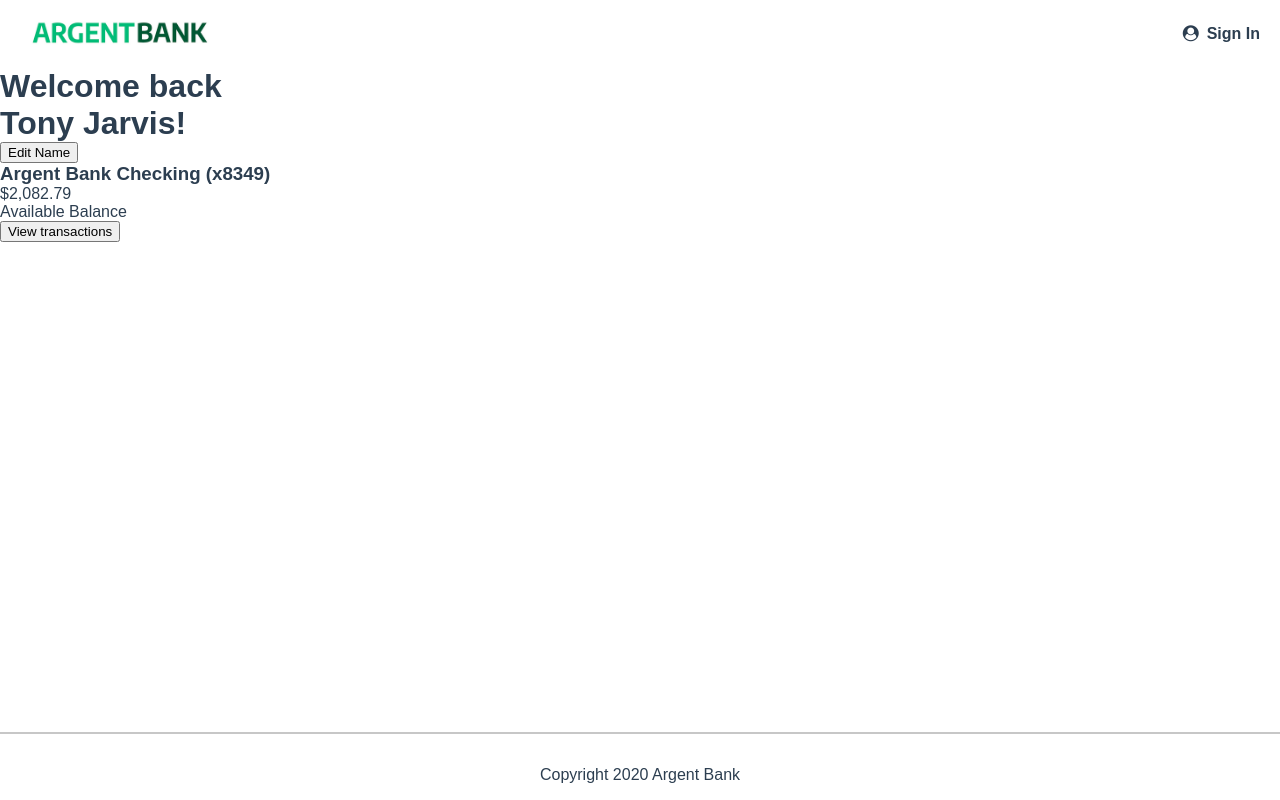
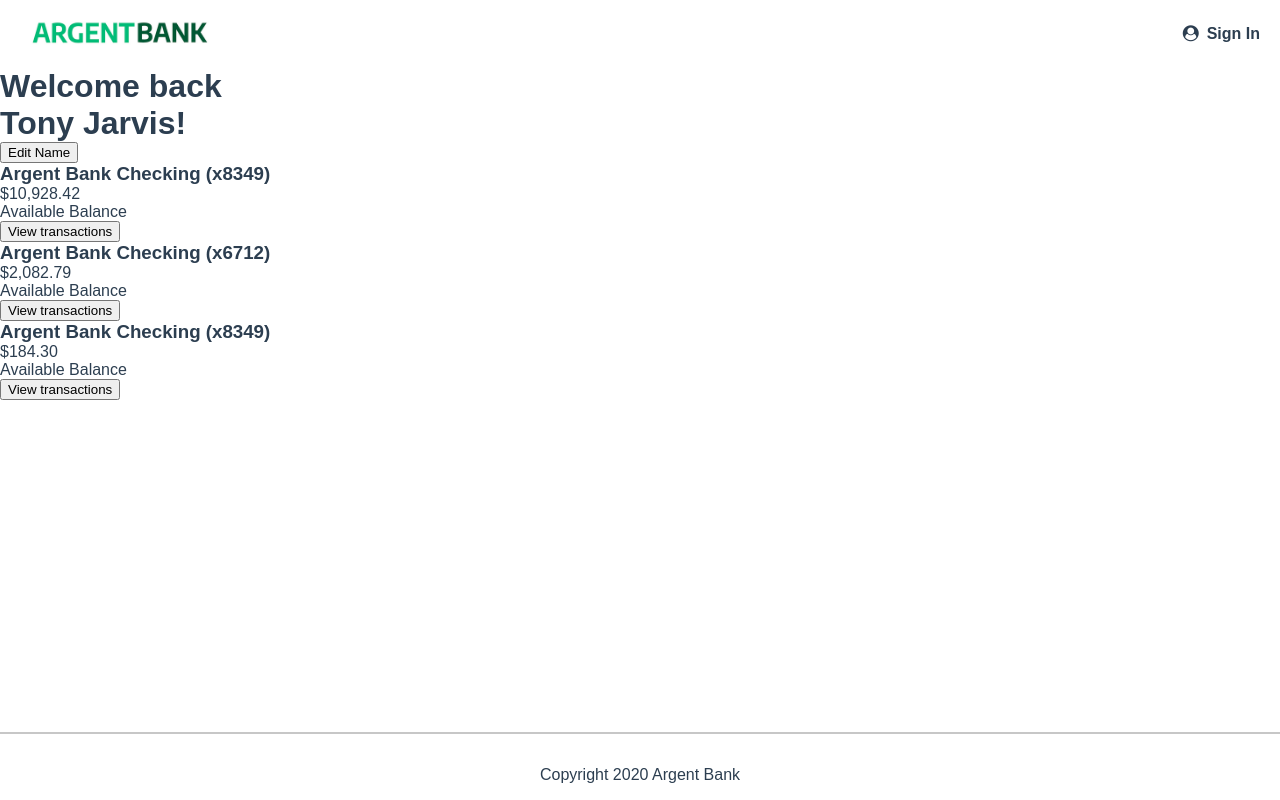
Before and after one commit to Flow2510/ArgentBank, a React (Vite) app: page /user in a window 1280 px wide. Built offline with nearby package versions, Linux system fonts and the light colour scheme.

Commit message:
ajout d'un composant accountcard pour afficher les comptes

```diff
--- a/index.html
+++ b/index.html
@@ -2,6 +2,7 @@
 <html lang="en">
   <head>
     <meta charset="UTF-8" />
+    <link rel="icon" type="image/svg+xml" href="./src/assets/images/icon-money.png" />
     <meta name="viewport" content="width=device-width, initial-scale=1.0" />
     <link
       rel="stylesheet"
--- /dev/null
+++ b/src/components/accountcard/accountcard.jsx
@@ -0,0 +1,16 @@
+import './accountcard.scss';
+
+export default function AccountCard({ amount, count }) {
+    return(
+        <section className="account">
+            <div className="account__content-wrapper">
+                <h3 className="account__title">Argent Bank Checking ({count})</h3>
+                <p className="account__amount">{amount}</p>
+                <p className="account__amount-description">Available Balance</p>
+            </div>
+            <div className="account__content-wrapper cta">
+                <button className="transaction-button">View transactions</button>
+            </div>
+        </section>
+    )
+}
--- a/src/pages/user.jsx
+++ b/src/pages/user.jsx
@@ -1,3 +1,4 @@
+import AccountCard from '../components/accountcard/accountcard';
 import './user.scss';
 
 export default function User(){
@@ -8,36 +9,18 @@ export default function User(){
                 <button className="user__intro-button">Edit Name</button>
             </div>
             <h2 className="sr-only">Accounts</h2>
-            <section className="account">
-                <div className="account__content-wrapper">
-                    <h3 className="account__title">Argent Bank Checking (x8349)</h3>
-                    <p className="account__amount">$2,082.79</p>
-                    <p className="account__amount-description">Available Balance</p>
-                </div>
-                <div className="account__content-wrapper cta">
-                    <button className="transaction-button">View transactions</button>
-                </div>
-            </section>
-            {/* <section className="account">
-                <div className="account-content-wrapper">
-                <h3 className="account-title">Argent Bank Savings (x6712)</h3>
-                <p className="account-amount">$10,928.42</p>
-                <p className="account-amount-description">Available Balance</p>
-                </div>
-                <div className="account-content-wrapper cta">
-                <button className="transaction-button">View transactions</button>
-                </div>
-            </section>
-            <section className="account">
-                <div className="account-content-wrapper">
-                <h3 className="account-title">Argent Bank Credit Card (x8349)</h3>
-                <p className="account-amount">$184.30</p>
-                <p className="account-amount-description">Current Balance</p>
-                </div>
-                <div className="account-content-wrapper cta">
-                <button className="transaction-button">View transactions</button>
-                </div>
-            </section> */}
+            <AccountCard
+                count="x8349"
+                amount="$10,928.42"
+            />
+            <AccountCard
+                count="x6712"
+                amount="$2,082.79"
+            />
+            <AccountCard
+                count="x8349"
+                amount="$184.30"
+            />
         </div>
     )
 }
```
Also changed, not shown: src/components/accountcard/accountcard.scss (added).
